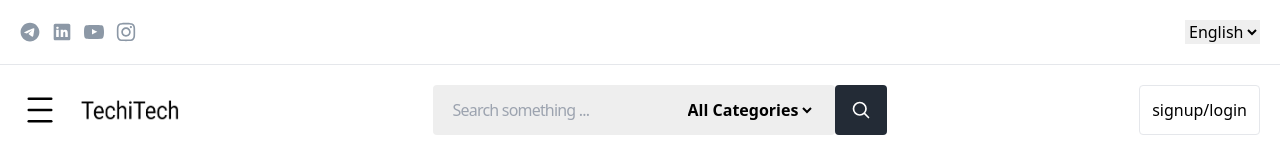
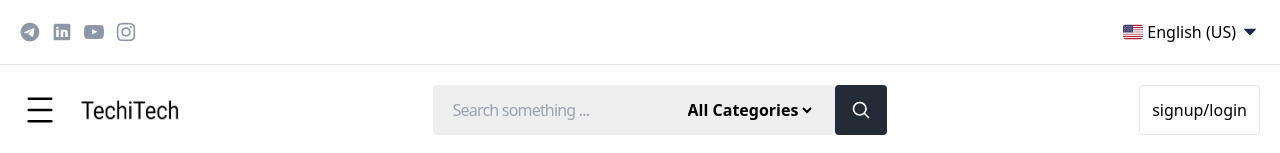
Before and after one commit to Hoom90/electornic-shop, a Nuxt app: page / in a window 1280 px wide. Shown: the top 153 px of the page. Built offline with nearby package versions, Linux system fonts and the light colour scheme.

Commit message:
langSelectComp

```diff
--- a/components/headerComp.vue
+++ b/components/headerComp.vue
@@ -23,19 +23,21 @@ const state = reactive({
   <div class="flex justify-between items-center mx-auto max-w-[1440px] p-5 bg-white">
 
     <div class="flex justify-center items-center gap-3">
-      <img :src="telegram" alt="telegram">
-      <img :src="linkedin" alt="linkedin">
-      <img :src="youtube" alt="youtube">
-      <img :src="instagram" alt="instagram">
+      <a href="#">
+        <img :src="telegram" alt="telegram">
+      </a>
+      <a href="#">
+        <img :src="linkedin" alt="linkedin">
+      </a>
+      <a href="#">
+        <img :src="youtube" alt="youtube">
+      </a>
+      <a href="#">
+        <img :src="instagram" alt="instagram">
+      </a>
     </div>
 
-    <div>
-      <select>
-        <option value="en">
-          <img :src="cart" alt="cart"><span>English</span>
-        </option>
-      </select>
-    </div>
+    <langSelectComp/>
 
   </div>
   <hr>
@@ -112,3 +114,5 @@ const state = reactive({
     </div>
   </div>
 </template>
+<style scoped>
+</style>
--- /dev/null
+++ b/components/langSelectComp.vue
@@ -0,0 +1,70 @@
+<script setup>
+import en from "@/assets/svg/en.svg"
+import fa from "@/assets/svg/fa.svg"
+import arrowUp from "@/assets/svg/arrowup.svg"
+import arrowDown from "@/assets/svg/arrowdown.svg"
+const selectBox = reactive({
+  data: [
+    {
+      id: 1,
+      title: 'English (US)',
+      short: 'en',
+      thumbnail: en,
+    },
+    {
+      id: 2,
+      title: 'فارسی (IR)',
+      short: 'fa',
+      thumbnail: fa,
+    },
+  ],
+  value: 'English (US)',
+  lang: 'en',
+  image: en,
+  arrow: arrowDown,
+  isOpen: false,
+})
+
+const changeLang = (id) => {
+  if (id == 1) {
+    selectBox.lang = 'en'
+    selectBox.image = en
+    selectBox.value = 'English (US)'
+  }
+  if (id == 2) {
+    selectBox.lang = 'fa'
+    selectBox.image = fa
+    selectBox.value = 'فارسی (IR)'
+  }
+}
+
+const openLang = () => {
+  if (selectBox.isOpen) {
+    closeLang()
+  }
+  else {
+    selectBox.arrow = arrowUp
+    selectBox.isOpen = !selectBox.isOpen
+  }
+}
+
+const closeLang = () => {
+  selectBox.arrow = arrowDown
+  selectBox.isOpen = false
+}
+</script>
+
+<template>
+  <button type="button" class="flex gap-1 justify-center items-center relative" @blur="closeLang" @click="openLang">
+    <img :src="selectBox.image" :alt="selectBox.lang">
+    <span>{{ selectBox.value }}</span>
+    <img :src="selectBox.arrow" :alt="selectBox.arrow">
+
+    <ul v-if="selectBox.isOpen" class="absolute top-8 w-max border bg-white rounded-b p-1 px-3">
+      <li class="flex justify-start items-center gap-2" @click="changeLang(item.id)"
+        v-for="(item, index) in selectBox.data" :key="index">
+        <img :src="item.thumbnail" :alt="item.short"><span>{{ item.title }}</span>
+      </li>
+    </ul>
+  </button>
+</template>
```
